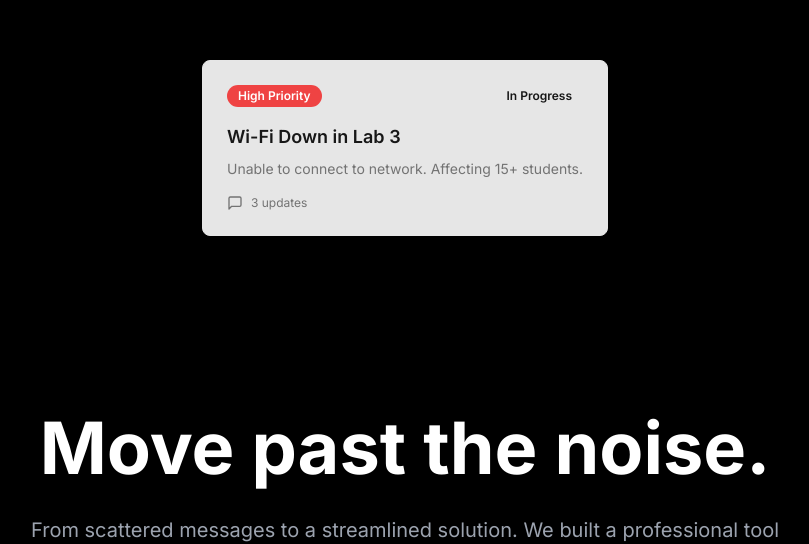
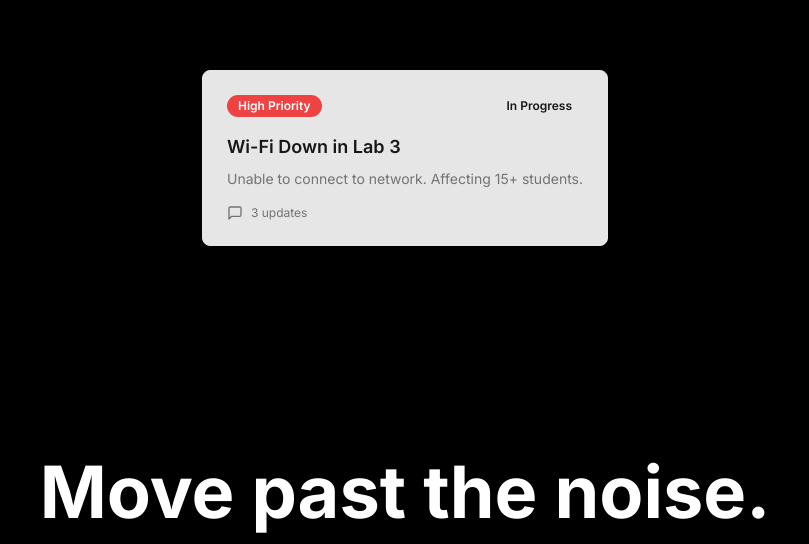
Before and after one commit to nafanpe/brototypexflame, a React (Vite) app: page / in a window 1280 px wide. Shown: the part 940-1484 px from the top of the page, without its empty margins (235-1044 px from the left). Built offline with nearby package versions, Linux system fonts and the light colour scheme; the HTML template or start-up script is replaced by a standard one.

Commit message:
Fix landing parallax gap
Adjust Landing.tsx to resolve blank space during "Move Past the Noise" animation by increasing the animation container height to 500px and reducing vertical padding, improving scroll-based parallax without introducing gaps.

```diff
--- a/src/pages/Landing.tsx
+++ b/src/pages/Landing.tsx
@@ -107,11 +107,11 @@ const Landing = () => {
       </motion.section>
 
       {/* Section 2: Chaos to Clarity Story */}
-      <section className="min-h-screen flex items-center justify-center px-6 py-20 relative overflow-hidden">
+      <section className="min-h-screen flex items-center justify-center px-6 py-12 relative overflow-hidden">
         <FadeInSection>
           <div className="max-w-5xl mx-auto">
             {/* Discord Bubbles Animation */}
-            <div className="relative mb-16 h-[400px] flex items-center justify-center">
+            <div className="relative mb-12 h-[500px] flex items-center justify-center">
               {/* Chaotic Discord-style bubbles */}
               <motion.div
                 initial={{ opacity: 0, scale: 0.8 }}
```
